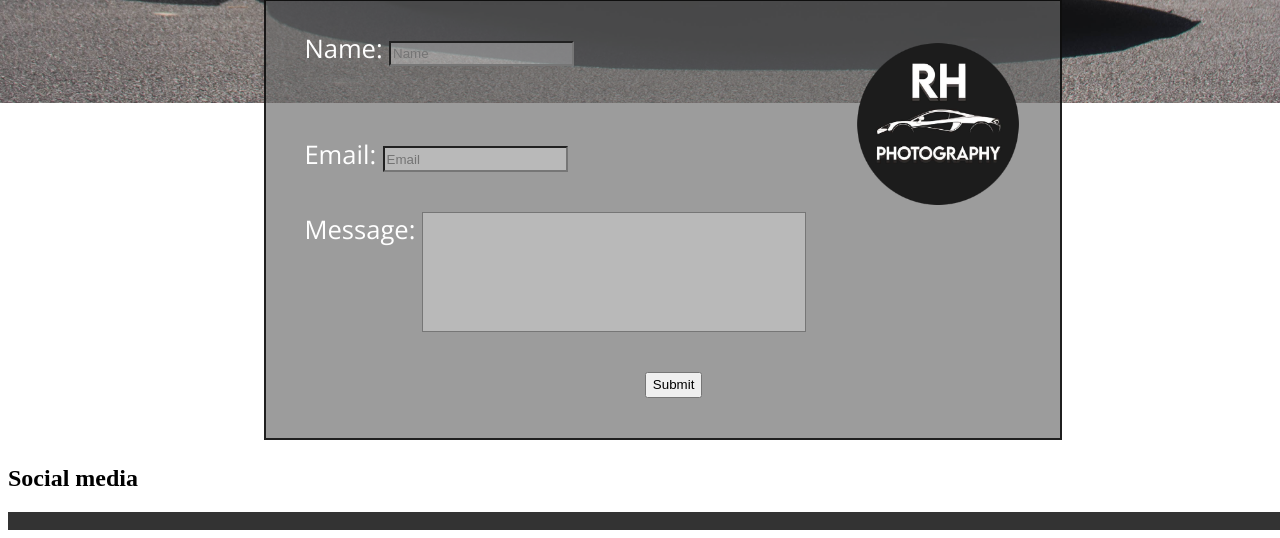
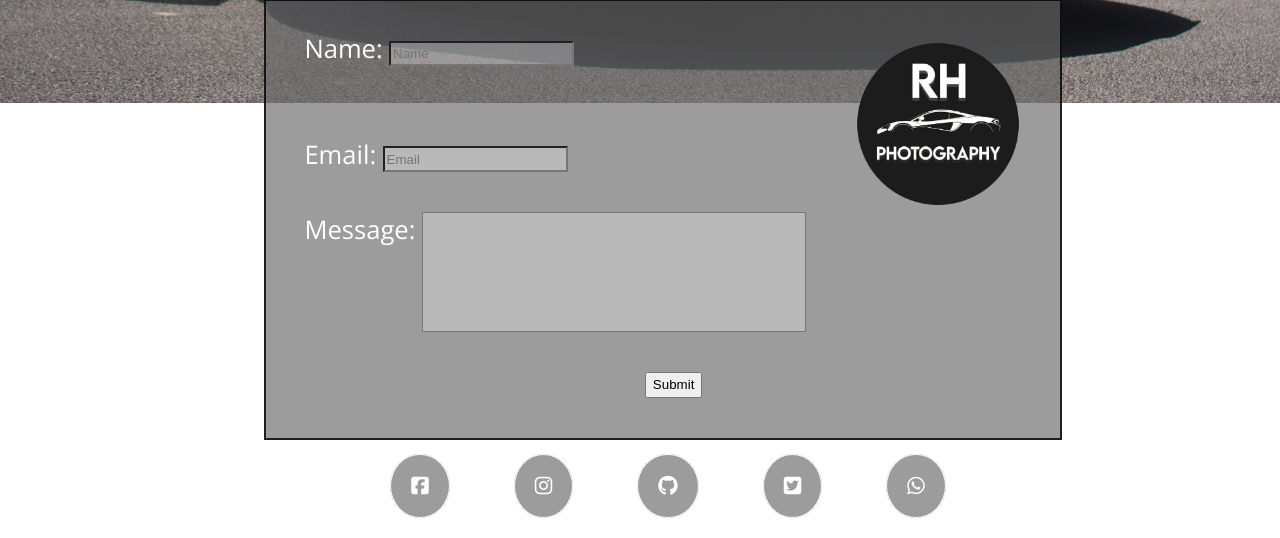
Before and after one commit to Stu20103/Ryan-Howard-Photography, a PHP site: page /input.html in a window 1280 px wide. Shown: the part 697-1235 px from the top of the page. Run offline with PHP 8.4, Linux system fonts and the light colour scheme; some libraries are stand-ins or nearby versions.

Commit message:
Social media buttons

```diff
--- a/css/contact.css
+++ b/css/contact.css
@@ -12,7 +12,7 @@ html {
     max-width: 1500px;
 }
 /* nav bar styling */
-ul {
+.navbar ul {
     list-style-type: none;
     margin: 0;
     padding: 0;
@@ -21,7 +21,7 @@ ul {
     width: 100%;
   }
 
-  li {
+  .navbar li {
    float: left;
   }
 
@@ -46,7 +46,7 @@ ul {
     font-size: 3vh;
   }
 
-  li:hover {
+  .navbar li:hover {
     background-color: #555;
   }
 
@@ -66,7 +66,8 @@ ul {
     text-align: center;
     font-size: 10vh;
     background-color: rgba(104, 104, 104, 0.65);
-    color: rgb(255,255,255);    position: relative;
+    color: rgb(255,255,255);
+    position: relative;
     width: 60%;
     margin-left: 20%;
     font-family: 'Montserrat', sans-serif;
@@ -139,6 +140,29 @@ ul {
   textarea {
     resize: none;
   }
-  .socials li {
+
+  .media {
+    text-align: center;
+  }
+  .socials a {
+    color:#fff;
+    background-color: rgba(104, 104, 104, 0.65);
+    padding: 20px 20px;
+    color:#fff;
+    border: 1px solid #fff;
+    border-radius: 50%;
+    transition: .5s;
+  }
+  .socials a:hover {
+    color: #292929;
+    border: 1px solid #292929;
+    transition: .5s;
 
   }
+  .socials li {
+    display: inline-block;
+    list-style: none;
+    text-decoration: none;
+    margin: 10px 30px;
+    font-size: 20px;
+  }
--- a/input.html
+++ b/input.html
@@ -3,7 +3,7 @@
     <meta http-equiv="X-UA-Compatible" content="IE=edge">
     <meta name="viewport" content="width=device-width, initial-scale=1.0">
     <link rel="stylesheet" type="text/css" href="./css/contact.css">
-    <link rel="stylesheet" href="https://bootstrapcdn.com/font-awesome/4.7.0/css/font-awesome.min.css">
+    <script src="https://kit.fontawesome.com/07306f7f58.js" crossorigin="anonymous"></script>
     <title>RH Photography</title>
 </head>
 <body>
@@ -39,14 +39,13 @@
       </form>
     </div>
     <div class ='socials'>
-        <h2>Social media</h2>
         <div class="media">
             <ul>
-                <li><i class="fa-brands fa-square-facebook"></i></li>
-                <li><i class="fa-brands fa-instagram"></i></li>
-                <li><i class="fa-brands fa-github"></i></li>
-                <li><i class="fa-brands fa-square-twitter"></i></li>
-                <li><i class="fa-brands fa-whatsapp"></i></li>
+                <li><a href="https://m.facebook.com/rhphotography09/photos/?ref=page_internal"><i class="fa-brands fa-square-facebook"></i></a></li>
+                <li><a href="https://www.instagram.com/__rhphotography/?hl=en"><i class="fa-brands fa-instagram"></i></a></li>
+                <li><a href="https://github.com/Stu20103/Rh-Photography"><i class="fa-brands fa-github"></i></a></li>
+                <li><a href="https://twitter.com/hashtag/rhphotography"><i class="fa-brands fa-square-twitter"></i></a></li>
+                <li><a href="https://www.whatsapp.com/"><i class="fa-brands fa-whatsapp"></i></a></li>
             </ul>
         </div>
     </div>
```
